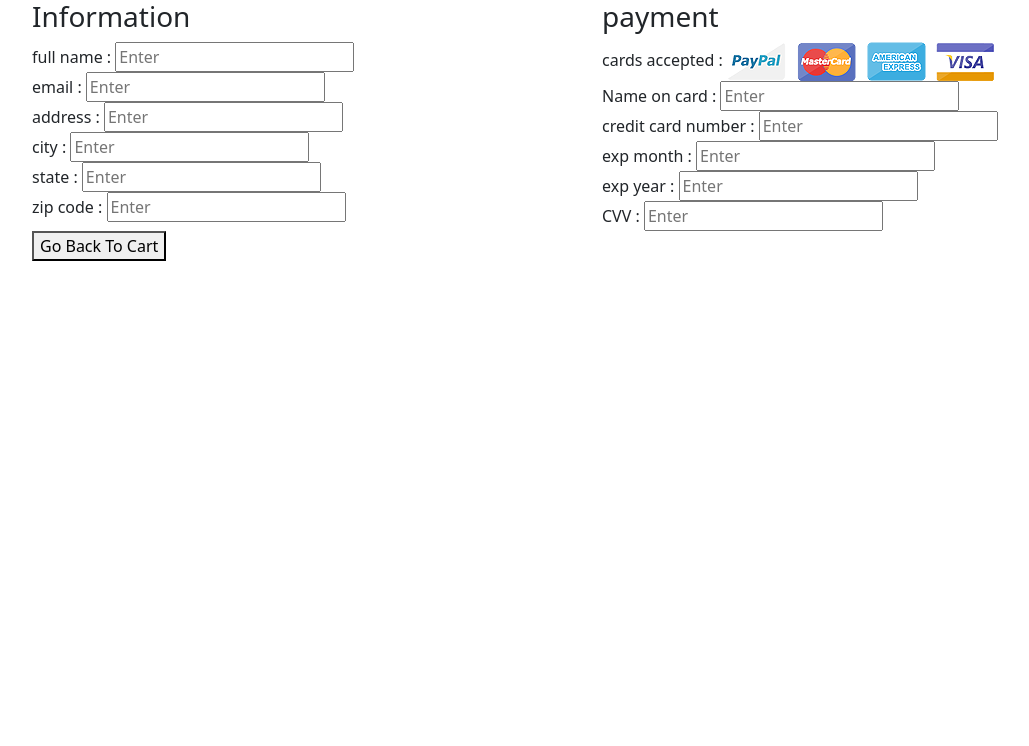
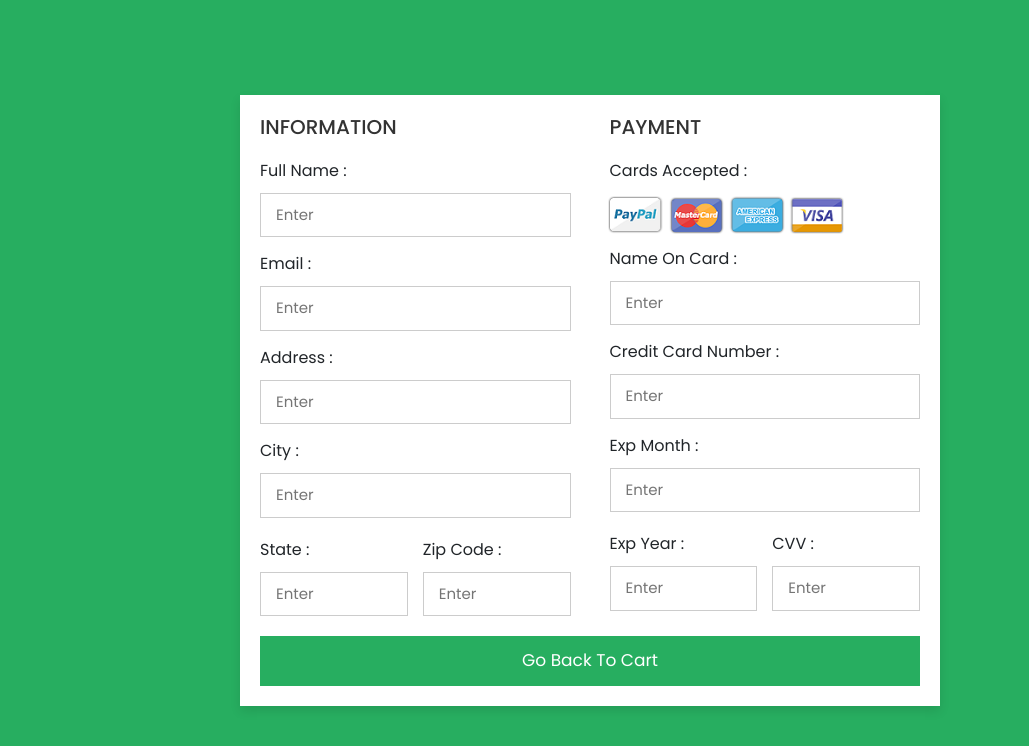
Before and after one commit to Kudusabay1/webfinal, a plain HTML site: page checkout.html in a window 1280 px wide. Shown: the whole page, without its empty margins (50-1079 px from the left). Drawn offline with nearby package versions, Linux system fonts and the light colour scheme.

Commit message:
addcontent6-2

```diff
--- a/checkout.html
+++ b/checkout.html
@@ -8,7 +8,103 @@
     <title>Checkout</title>
     <!-- custom css file link  -->
     <link rel="stylesheet" href="style.css">
+    <style>
+        @import url('https://fonts.googleapis.com/css2?family=Poppins:wght@100;300;400;500;600&display=swap');
 
+*{
+  font-family: 'Poppins', sans-serif;
+  margin:0; padding:0;
+  box-sizing: border-box;
+  outline: none; border:none;
+  text-transform: capitalize;
+  transition: all .2s linear;
+}
+body{
+  background: #27ae60;
+}
+.container{
+  display: flex;
+  justify-content: center;
+  align-items: center;
+  padding:25px;
+  min-height: 100vh;
+}
+
+.container form{
+  padding:20px;
+  width:700px;
+  background: #fff;
+  box-shadow: 0 5px 10px rgba(0,0,0,.1);
+}
+
+.container form .row{
+  display: flex;
+  flex-wrap: wrap;
+  gap:15px;
+}
+
+.container form .row .col{
+  flex:1 1 250px;
+}
+
+.container form .row .col .title{
+  font-size: 20px;
+  color:#333;
+  padding-bottom: 5px;
+  text-transform: uppercase;
+}
+
+.container form .row .col .inputBox{
+  margin:15px 0;
+}
+
+.container form .row .col .inputBox span{
+  margin-bottom: 10px;
+  display: block;
+}
+
+.container form .row .col .inputBox input{
+  width: 100%;
+  border:1px solid #ccc;
+  padding:10px 15px;
+  font-size: 15px;
+  text-transform: none;
+}
+
+.container form .row .col .inputBox input:focus{
+  border:1px solid #000;
+}
+
+.container form .row .col .flex{
+  display: flex;
+  gap:15px;
+}
+
+.container form .row .col .flex .inputBox{
+  margin-top: 5px;
+}
+
+.container form .row .col .inputBox img{
+  height: 34px;
+  margin-top: 5px;
+  filter: drop-shadow(0 0 1px #000);
+}
+
+.container form .submit-btn{
+  width: 100%;
+  padding:12px;
+  font-size: 17px;
+  background: #27ae60;
+  color:#fff;
+  margin-top: 5px;
+  cursor: pointer;
+}
+
+.container form .submit-btn:hover{
+  background: #2ecc71;
+}
+
+    </style>
 </head>
 <body>
 
```
